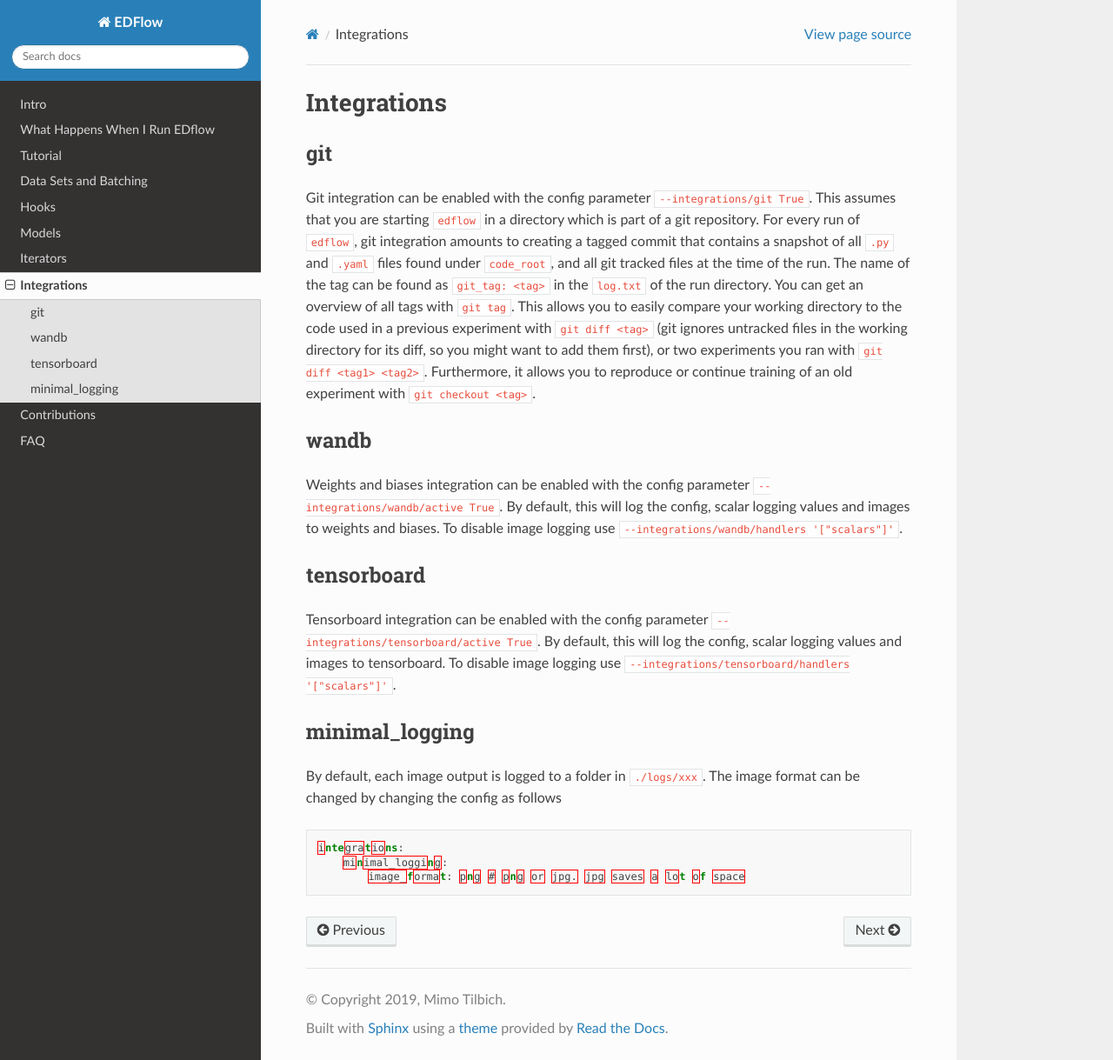
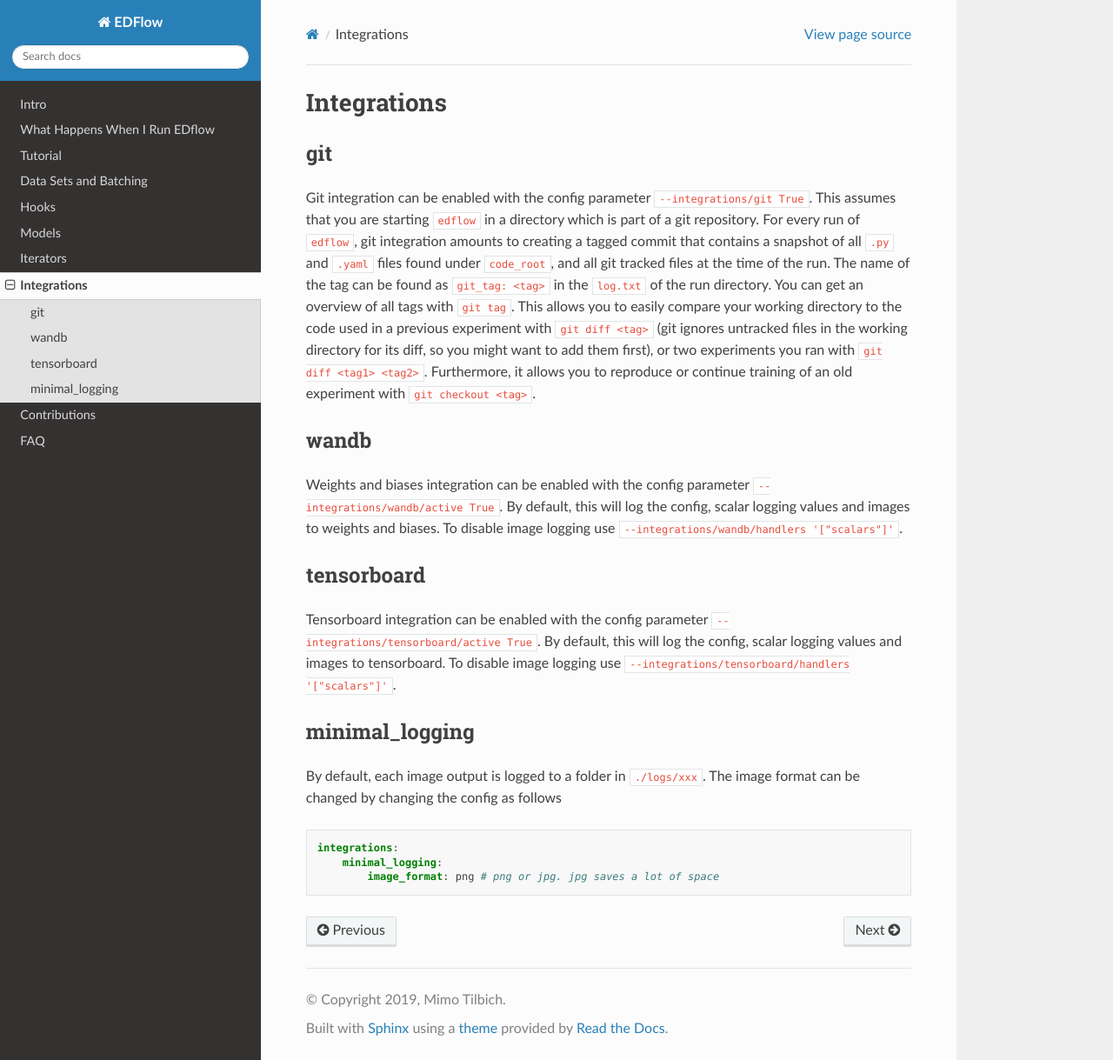
Before and after one commit to pesser/edflow, a Sphinx documentation site: the page built from docs/source/integrations.rst, in a window 1280 px wide and 1219 px high. Shown: the whole window at 87% size. Built offline with Sphinx 7.4.7 and the Read the Docs theme 2.0.0, drawn with Linux system fonts in a browser that asks for light colours; pages that are not in the unit, such as notebooks, are missing from menus.

Commit message:
fixed doc test fail

```diff
--- a/docs/source/integrations.rst
+++ b/docs/source/integrations.rst
@@ -41,7 +41,7 @@ minimal_logging
 By default, each image output is logged to a folder in ``./logs/xxx``.
 The image format can be changed by changing the config as follows
 
-.. code-block:: json
+.. code-block:: yaml
 
     integrations:
         minimal_logging:
```
